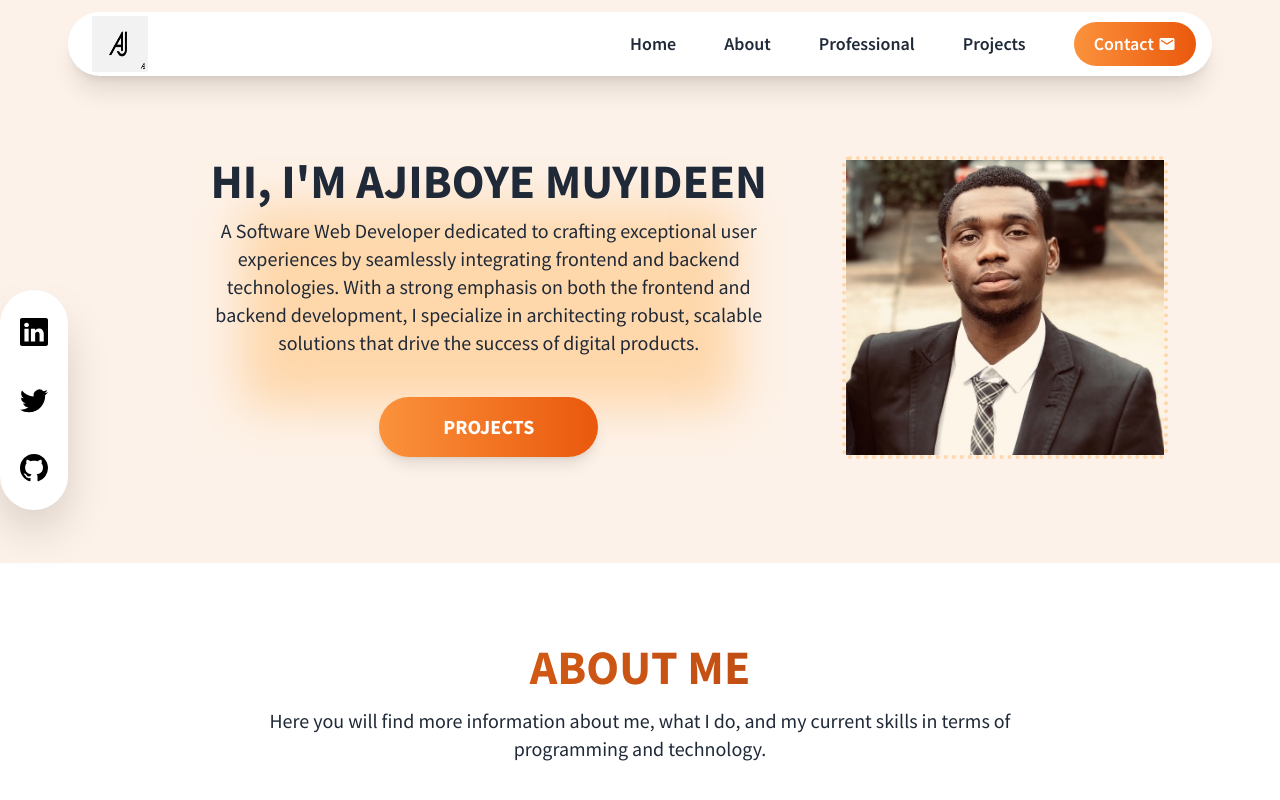
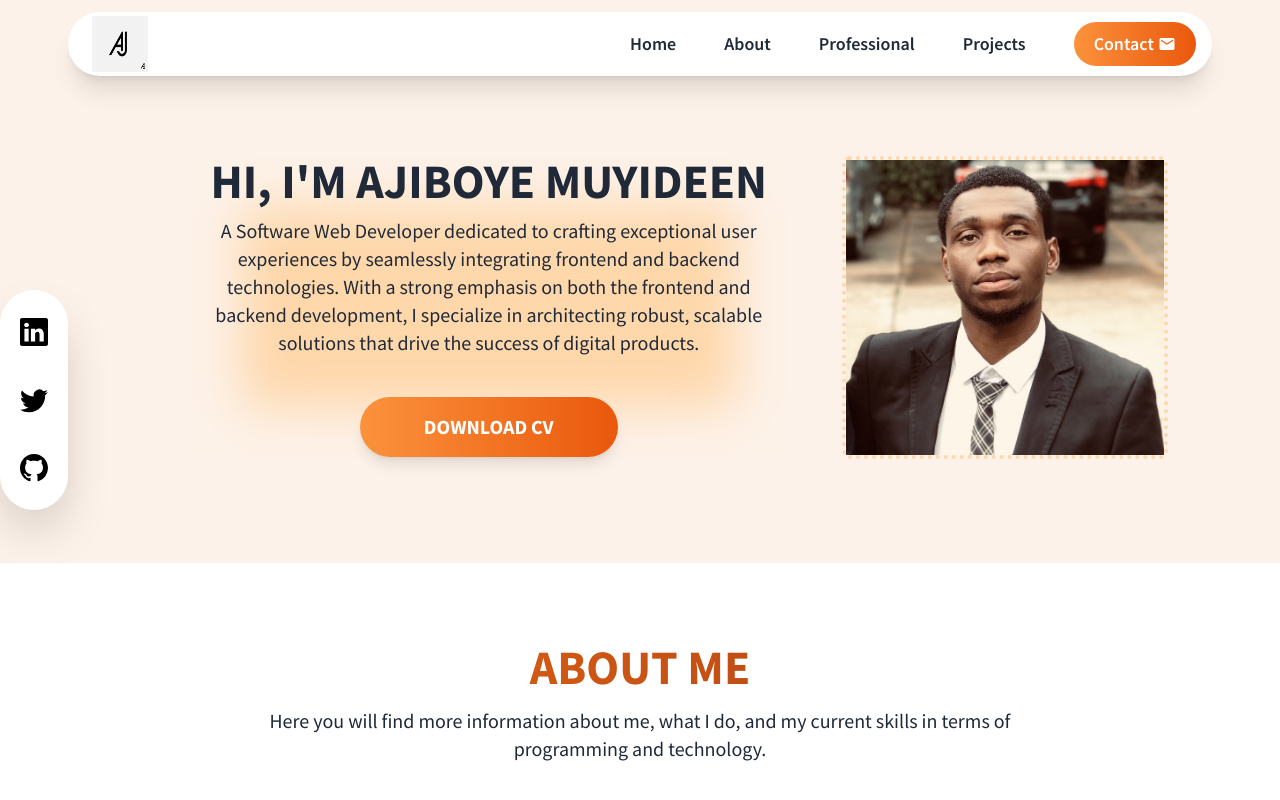
Before and after one commit to Ajiboye7/site, a React (Create React App) app: page / in a window 1280 px wide. Shown: the top 800 px of the page. Built offline with nearby package versions, Linux system fonts and the light colour scheme.

Commit message:
first commit

```diff
--- a/src/components/HomePage/HeroSection.js
+++ b/src/components/HomePage/HeroSection.js
@@ -20,7 +20,7 @@ const HeroSection = () => {
               A Software Web Developer dedicated to crafting exceptional user experiences by seamlessly integrating frontend and backend technologies. With a strong emphasis on both the frontend and backend development, I specialize in architecting robust, scalable solutions that drive the success of digital products.
               </p>
               <div className="animate-btnMoveInBottom">
-                <Button link="#projects" text="Projects" />
+                <Button link ="/Ajiboye Muyideen Software Eng..pdf" text="Download Cv" />
               </div>
             </div>
 
```
Also changed, not shown: 2 other files (tests, documents, lock files or other folders).
